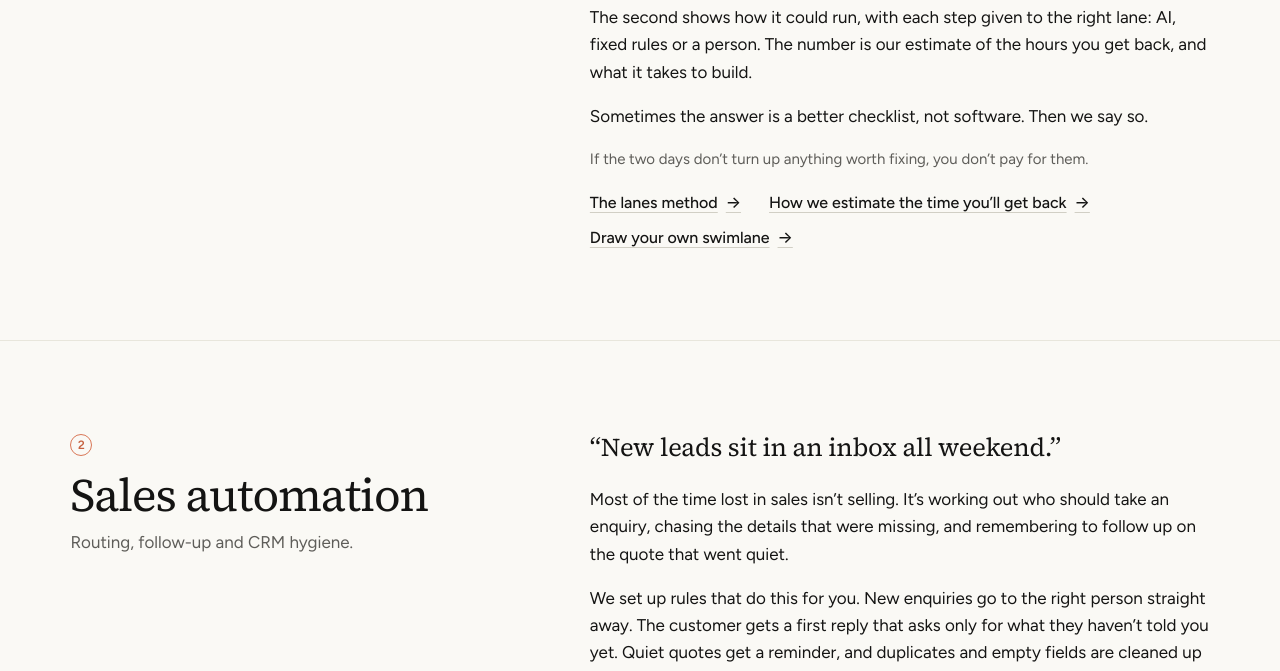
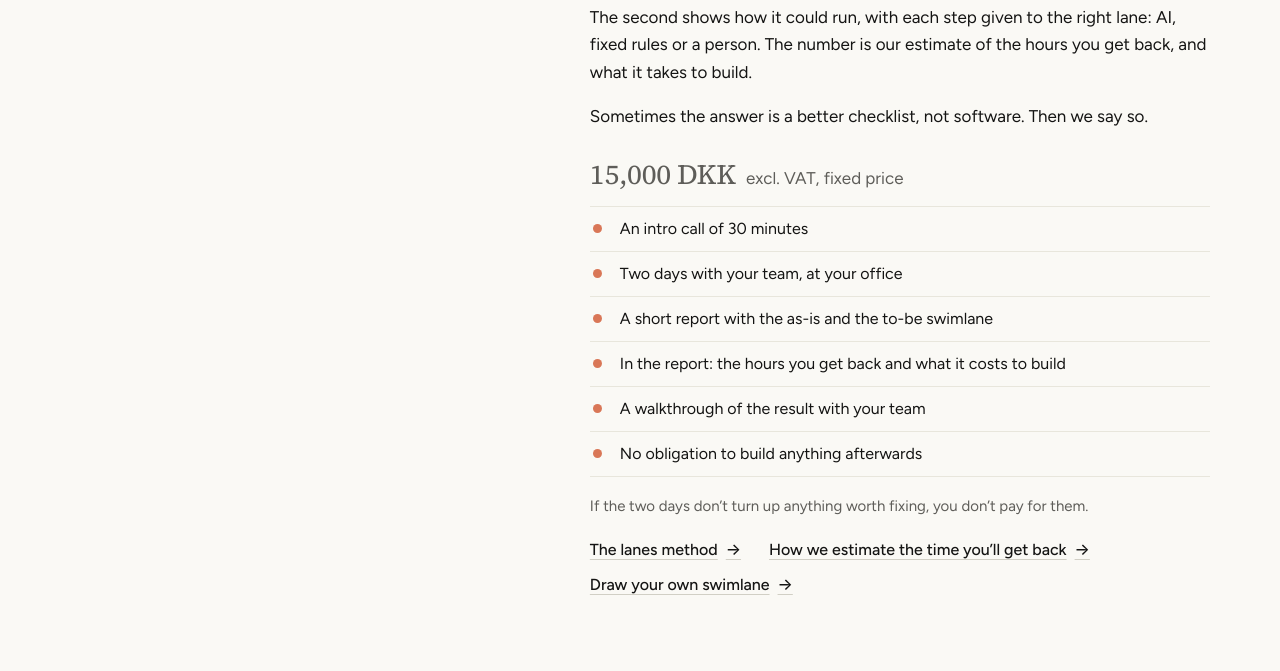
Before and after one commit to Daheda1/lanes, a plain HTML site: page services.html in a window 1280 px wide. Shown: the part 520-1191 px from the top of the page. Drawn offline with Linux system fonts and the light colour scheme.

Commit message:
Price for the two days: 15,000 DKK, with a list of what you get
Co-Authored-By: Claude Fable 5.2 <noreply@anthropic.com>

```diff
--- a/services.html
+++ b/services.html
@@ -119,6 +119,12 @@
     .svc-body { font-size: 17px; line-height: 1.6; max-width: 38em; }
     .svc-body p + p { margin-top: 1em; }
     .svc-note { margin-top: 18px; font-size: 15px; color: var(--gray-600); max-width: 40em; }
+    .svc-get { margin-top: 28px; max-width: 38em; }
+    .svc-price { font-size: 17px; color: var(--gray-600); }
+    .svc-price strong { font: 400 28px/1.2 var(--serif); letter-spacing: -.01em; color: var(--ink); margin-right: 6px; }
+    .svc-get .checks { margin: 14px 0 0; font-size: 16px; }
+    .svc-get .checks li { padding-top: 10px; padding-bottom: 10px; }
+    .svc-get .checks li::before { top: 17px; }
     .svc-links { display: flex; flex-wrap: wrap; gap: 10px 28px; margin-top: 20px; }
     @media (max-width: 900px) { .svc-head { grid-template-columns: 1fr; } }
   </style>
@@ -174,6 +180,17 @@
         <div>
           <p class="svc-problem">“Only Kim knows how it works.”</p>
           <div class="svc-body"><p>Everything we build starts here. We spend two days with the people who do the work and follow real cases, from the first email to the invoice. Not the process in the manual, the one that actually runs, with its handovers, waiting and retyping.</p><p>You get two drawings and a number. The first shows how the work runs today. The second shows how it could run, with each step given to the right lane: AI, fixed rules or a person. The number is our estimate of the hours you get back, and what it takes to build.</p><p>Sometimes the answer is a better checklist, not software. Then we say so.</p></div>
+          <div class="svc-get">
+            <p class="svc-price"><strong>15,000 DKK</strong> excl. VAT, fixed price</p>
+            <ul class="checks">
+              <li>An intro call of 30 minutes</li>
+              <li>Two days with your team, at your office</li>
+              <li>A short report with the as-is and the to-be swimlane</li>
+              <li>In the report: the hours you get back and what it costs to build</li>
+              <li>A walkthrough of the result with your team</li>
+              <li>No obligation to build anything afterwards</li>
+            </ul>
+          </div>
           <p class="svc-note">If the two days don’t turn up anything worth fixing, you don’t pay for them.</p>
           <div class="svc-links"><a class="text-link" href="method.html">The lanes method <span aria-hidden="true">→</span></a><a class="text-link" href="how-we-estimate-time.html">How we estimate the time you’ll get back <span aria-hidden="true">→</span></a><a class="text-link" href="draw-your-own-swimlane.html">Draw your own swimlane <span aria-hidden="true">→</span></a></div>
         </div>
```
Also changed, not shown: index.html (+15 -1 lines), llms.txt.
